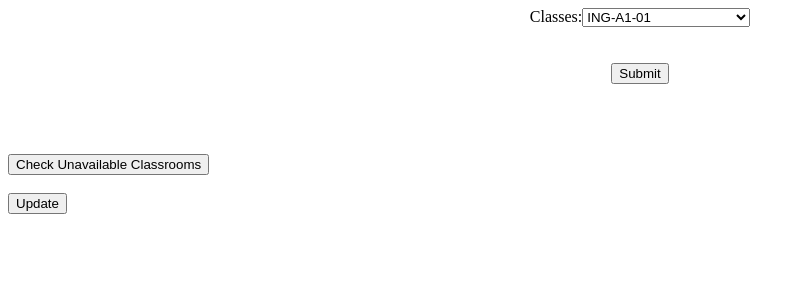
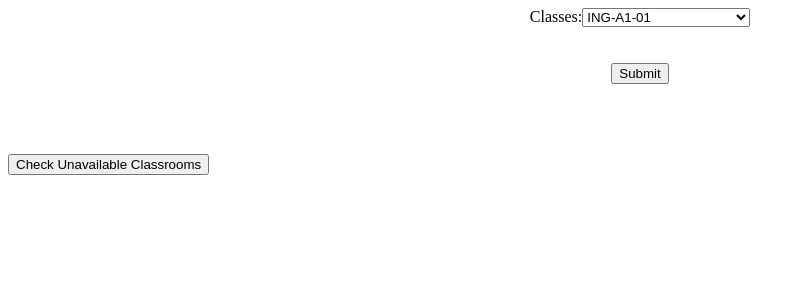
Before and after one commit to MrGharbiii/university-schedule-scrapper, a Django app: page / in a window 1280 px wide. Shown: the top 300 px of the page, without its empty margins (0-805 px from the left). Run offline with Django 3.2, Linux system fonts and the light colour scheme.

Commit message:
Removed Update Button
We can now only update the database with schedules only from manually typing the route in the url.

```diff
--- a/core/templates/schedules_list.html
+++ b/core/templates/schedules_list.html
@@ -18,9 +18,6 @@
             <br>
             <br>
             <a href="/check_unavailable_classrooms_form"><button>Check Unavailable Classrooms</button></a>
-            <br>
-            <br>
-            <a href="/update_schedules"><button>Update</button></a>
         </div>
 </body>
 </html>
```
